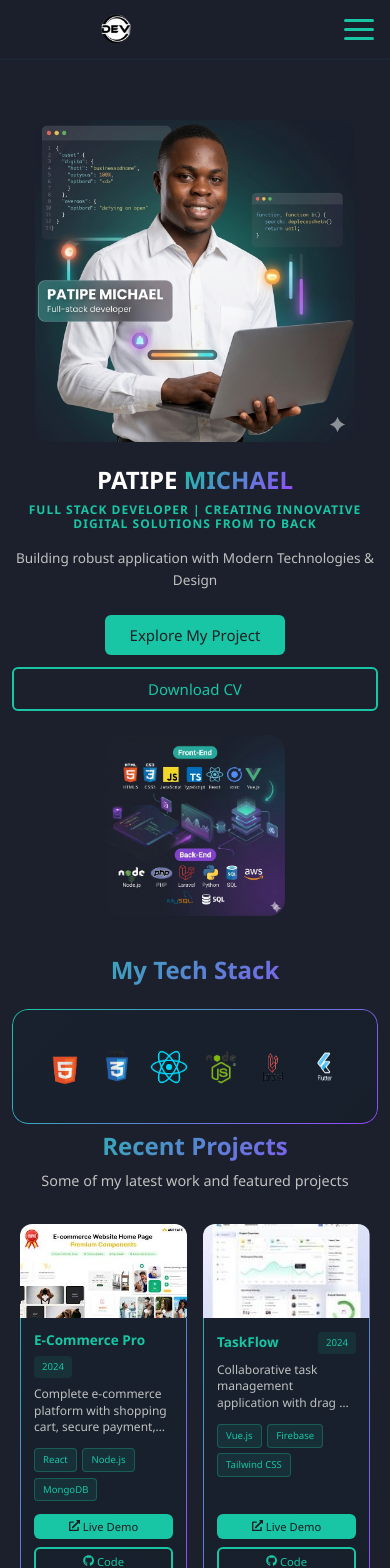
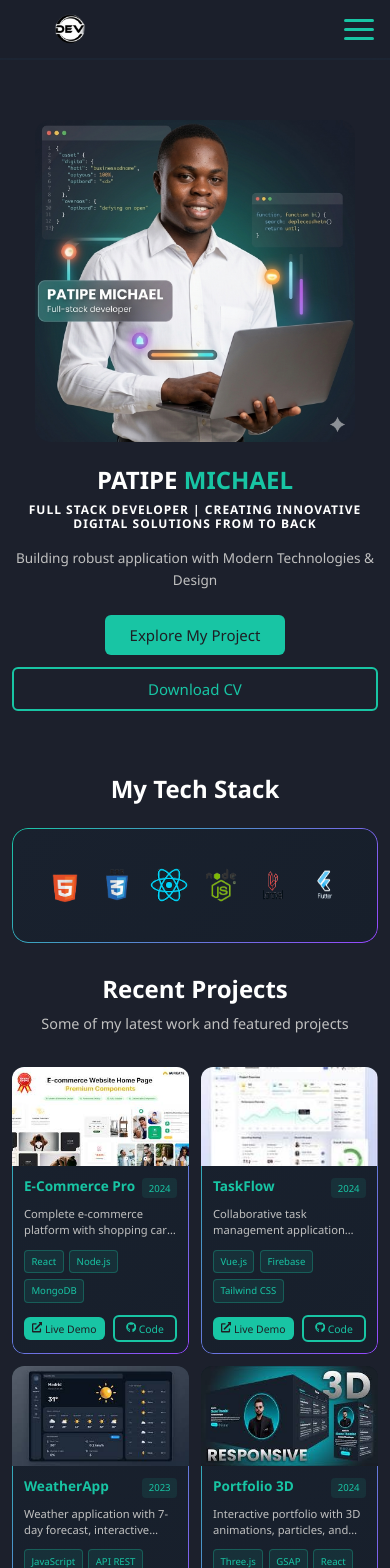
Before and after one commit to patipe-gi/michaeldev, a React (Vite) app: page / in a window 390 px wide. Shown: the top 1568 px of the page. Built offline with nearby package versions, Linux system fonts and the light colour scheme.

Commit message:
modiffication

```diff
--- a/public/Home.css
+++ b/public/Home.css
@@ -52,16 +52,16 @@
   color: white;
 }
 
-.intro div:nth-child(2) h2 .name {
+/* .intro div:nth-child(2) h2 .name {
   background: linear-gradient(135deg, #18c5a4, #9747ff);
   -webkit-background-clip: text;
   background-clip: text;
   color: transparent;
-}
+} */
 
 .intro div:nth-child(2) h3 {
   font-size: 1rem;
-  color: #18c5a4;
+  /* color: #18c5a4; */
   margin-bottom: 1rem;
   letter-spacing: 1px;
 }
@@ -97,10 +97,12 @@
 .section h2 {
   font-size: 2rem;
   margin-bottom: 1.5rem;
-  background: linear-gradient(135deg, #18c5a4, #9747ff);
+  /* background: linear-gradient(135deg, #18c5a4, #9747ff); */
   -webkit-background-clip: text;
   background-clip: text;
-  color: transparent;
+  /* color: transparent; */
+  color: white;
+
 }
 
 /* Tech Stack container */
@@ -163,10 +165,11 @@
   font-size: 2rem;
   text-align: center;
   margin-bottom: 0.5rem;
-  background: linear-gradient(135deg, #18c5a4, #9747ff);
+  /* background: linear-gradient(135deg, #18c5a4, #9747ff); */
   -webkit-background-clip: text;
   background-clip: text;
-  color: transparent;
+  /* color: transparent; */
+  color: white;
 }
 
 .projects-section > p {
@@ -198,30 +201,21 @@
 
 /* Écran moyen (Tablette) */
 @media (max-width: 992px) {
-  .intro {
-    flex-direction: column;
-    text-align: center;
-    gap: 2rem;
-  }
-
-  .intro div:nth-child(2) {
-    text-align: center;
-  }
-
-  .intro div:nth-child(2) > div {
-    justify-content: center;
-  }
-
   .skill {
     justify-content: center;
   }
 
+  .intro div:nth-child(2) h2 {
+  font-size: 1.5rem;
+  margin-bottom: 0.5rem;
+  color: white;
+}
   .intro div:first-child .prof-image {
     max-width: 320px;
   }
 
   .skill .prof-image {
-    max-width: 250px;
+    max-width: 327px;
   }
 
   .tech {
@@ -238,6 +232,20 @@
 
 /* Tablette (petite) */
 @media (max-width: 768px) {
+   .intro {
+    flex-direction: column;
+    text-align: center;
+    gap: 2rem;
+  }
+   .intro div:nth-child(2) {
+    text-align: center;
+  }
+  .intro div:nth-child(2) > div {
+    justify-content: center;
+  }
+   .skill .prof-image {
+    display: none;
+  }
   .container {
     padding: 0 1rem;
   }
@@ -259,7 +267,7 @@
   }
 
   .prof-image {
-    max-width: 200px;
+    max-width: 300px;
   }
 
   .section h2 {
--- a/public/Projects.css
+++ b/public/Projects.css
@@ -227,9 +227,9 @@
   }
 }
 
-@container projects (max-width: 900px) {
+@container projects (max-width: 992px) {
   .projects-grid {
-    grid-template-columns: repeat(2, 1fr);
+    grid-template-columns: repeat(3, 1fr);
   }
 }
 
@@ -387,7 +387,7 @@
 /* ============ RESPONSIVE ============ */
 
 /* Tablette - 2 colonnes */
-@container projects (max-width: 900px) {
+@container projects (max-width: 992px) {
   .project-card {
     flex-direction: column; /* Retour en colonne sur tablette */
   }
@@ -407,31 +407,23 @@
 }
 
 
+@media (max-width: 768px) {
+  .project-header {
+    flex-direction: row;
+    align-items: flex-start;
+    gap: 0.25rem;
+  }
+}
 
-
-/* Très petit mobile */
+/* ✅ Écrans très petits (moins de 480px) : on garde 2 colonnes */
 @media (max-width: 480px) {
-  .projects-section {
-    padding: 0.5rem;
+  .projects-grid {
+    grid-template-columns: repeat(2, 1fr); /* ✅ FORCÉ à 2 colonnes */
+    gap: 0.75rem; /* Espace plus petit pour économiser de la place */
   }
 
-  .projects-grid {
-    grid-template-columns: repeat(2, 1fr);
-    gap: 1rem;
-  }
-
-  .project-card {
-    flex-direction: row;
-    flex-direction: column;
-  }
-
-  .project-image {
-    width: 100%;
-  }
-
-  .project-header {
-    flex-direction: row;
-    align-items: center;
+  .project-info {
+    padding: 0.75rem;
   }
 
   .project-header h4 {
@@ -440,5 +432,43 @@
 
   .project-year {
     font-size: 0.6rem;
+    padding: 0.15rem 0.4rem;
+  }
+
+  .project-description {
+    font-size: 0.7rem;
+    -webkit-line-clamp: 2; /* 2 lignes max pour gagner de la place */
+    margin-bottom: 0.75rem;
+  }
+
+  .tag {
+    font-size: 0.6rem;
+    padding: 0.2rem 0.4rem;
+  }
+
+  .project-links button {
+    font-size: 0.65rem;
+    padding: 0.3rem 0.5rem;
   }
 }
+
+/* ✅ Pour les écrans EXTRA petits (moins de 360px) */
+@media (max-width: 360px) {
+  .projects-grid {
+    gap: 0.5rem; /* Espace encore plus petit */
+  }
+
+  .project-header {
+    flex-direction: column;
+    align-items: flex-start;
+    gap: 0.25rem;
+  }
+
+  .project-header h4 {
+    font-size: 0.8rem;
+  }
+
+  .tag {
+    font-size: 0.55rem;
+  }
+}
--- a/public/contact.css
+++ b/public/contact.css
@@ -29,12 +29,6 @@
   color: white;
 }
 
-/* .contact_dec h2 .name {
-  background: linear-gradient(135deg, #18c5a4, #9747ff);
-  -webkit-background-clip: text;
-  background-clip: text;
-  color: transparent;
-} */
 
 .contact_dec p {
   color: #c0c0c0;
@@ -42,7 +36,7 @@
   line-height: 1.5;
 }
 
-/* Container principal du formulaire et contacts */
+
 .contact_form {
   display: flex;
   justify-content: center;
@@ -51,7 +45,7 @@
   width: 100%;
 }
 
-/* Cartes de contact (Direct Contact et Social) */
+
 .d_contact {
   width: 280px;
   height: 200px;
@@ -104,7 +98,7 @@
   font-size: 1.1rem;
 }
 
-/* Formulaire */
+
 .form {
   border-radius: 0.5rem;
   position: relative;
@@ -117,7 +111,7 @@
   background: linear-gradient(135deg, #19212e, #171f2b);
 }
 
-/* Bordure dégradée */
+
 .form::before {
   content: "";
   position: absolute;
@@ -132,7 +126,7 @@
   pointer-events: none;
 }
 
-/* Container des champs nom et email */
+
 .form > div:first-of-type {
   display: flex;
   gap: 1rem;
@@ -234,94 +228,6 @@
   }
 }
 
-/* Mobile */
-@media (max-width: 640px) {
-  .contact {
-    padding: 5rem 1rem 1.5rem 1rem;
-  }
-
-  .contact_dec h2 {
-    font-size: 1.5rem;
-  }
-
-  .contact_dec p {
-    font-size: 0.85rem;
-  }
-
-  /* Formulaire en colonne sur mobile */
-  .form > div:first-of-type {
-    flex-direction: column;
-    gap: 0;
-  }
-
-  .form {
-    padding: 1.25rem;
-  }
-
-  .form input {
-    height: 2.25rem;
-    font-size: 0.85rem;
-  }
-
-  .form textarea {
-    height: 5rem;
-    font-size: 0.85rem;
-  }
-
-  .form label {
-    font-size: 0.8rem;
-  }
-
-  .d_contact {
-    padding: 1.25rem;
-  }
-
-  .d_contact h3 {
-    font-size: 1rem;
-  }
-
-  .d_contact p {
-    font-size: 0.85rem;
-    margin: 0.6rem 0;
-  }
-
-  .d_contact .icon {
-    font-size: 1rem;
-  }
-}
-
-/* Très petit mobile */
-@media (max-width: 480px) {
-  .contact_dec h2 {
-    font-size: 1.25rem;
-  }
-
-  .contact_dec p {
-    font-size: 0.8rem;
-  }
-
-  .form {
-    padding: 1rem;
-  }
-
-  .form input,
-  .form textarea {
-    padding: 0.4rem 0.6rem;
-  }
-
-  .d_contact {
-    padding: 1rem;
-  }
-
-  .d_contact p {
-    font-size: 0.8rem;
-    gap: 0.5rem;
-  }
-
-  .contact_form {
-    gap: 1rem;
-  }
-}
 
 /* Support pour les écrans très larges */
 @media (min-width: 1600px) {
--- a/public/global.css
+++ b/public/global.css
@@ -484,7 +484,8 @@ a {
 /* Responsive */
 @media (max-width: 768px) {
   .filters-grid {
-    grid-template-columns: 1fr;
+
+    grid-template-columns: repeat(2, 1fr);
   }
 
   .filter-section {
@@ -497,3 +498,30 @@ a {
     gap: 0.25rem;
   }
 }
+@media (max-width: 480px) {
+  .log{
+    margin: 0 2rem;
+  }
+  .filters-grid {
+
+    grid-template-columns: repeat(2, 1fr);
+  }
+   .filter-section {
+    padding: 0.5rem;
+  }
+
+  .project-header {
+    flex-direction: column;
+    align-items: flex-start;
+    gap: 0.2rem;
+  }
+
+}
+
+@media (max-width: 324px) {
+.filters-grid {
+
+    grid-template-columns: 1fr;
+  }
+
+}
--- a/public/header.css
+++ b/public/header.css
@@ -207,6 +207,7 @@
   .logo {
     height: 60px;
     width: 60px;
+    margin: 0 1.5rem;
   }
 
   .hd-item {
--- a/src/components/FilterSection.jsx
+++ b/src/components/FilterSection.jsx
@@ -1,6 +1,6 @@
 import React, { useState } from 'react';
 
-const FilterSection = ({ onFilterChange, projects }) => {
+const FilterSection = ({ onFilterChange }) => {
   const [searchTerm, setSearchTerm] = useState('');
   const [filters, setFilters] = useState({
     date: '',
```
